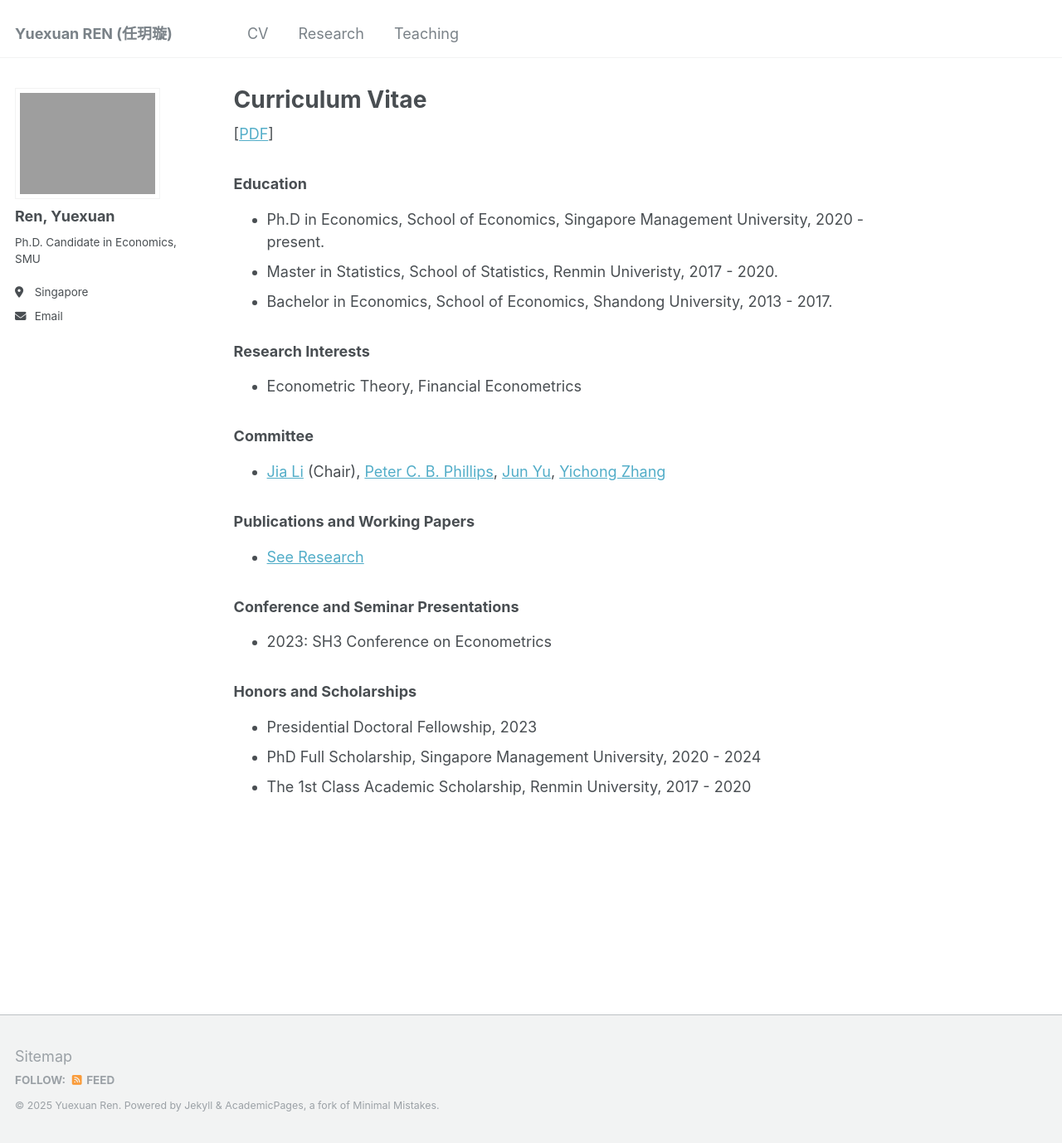
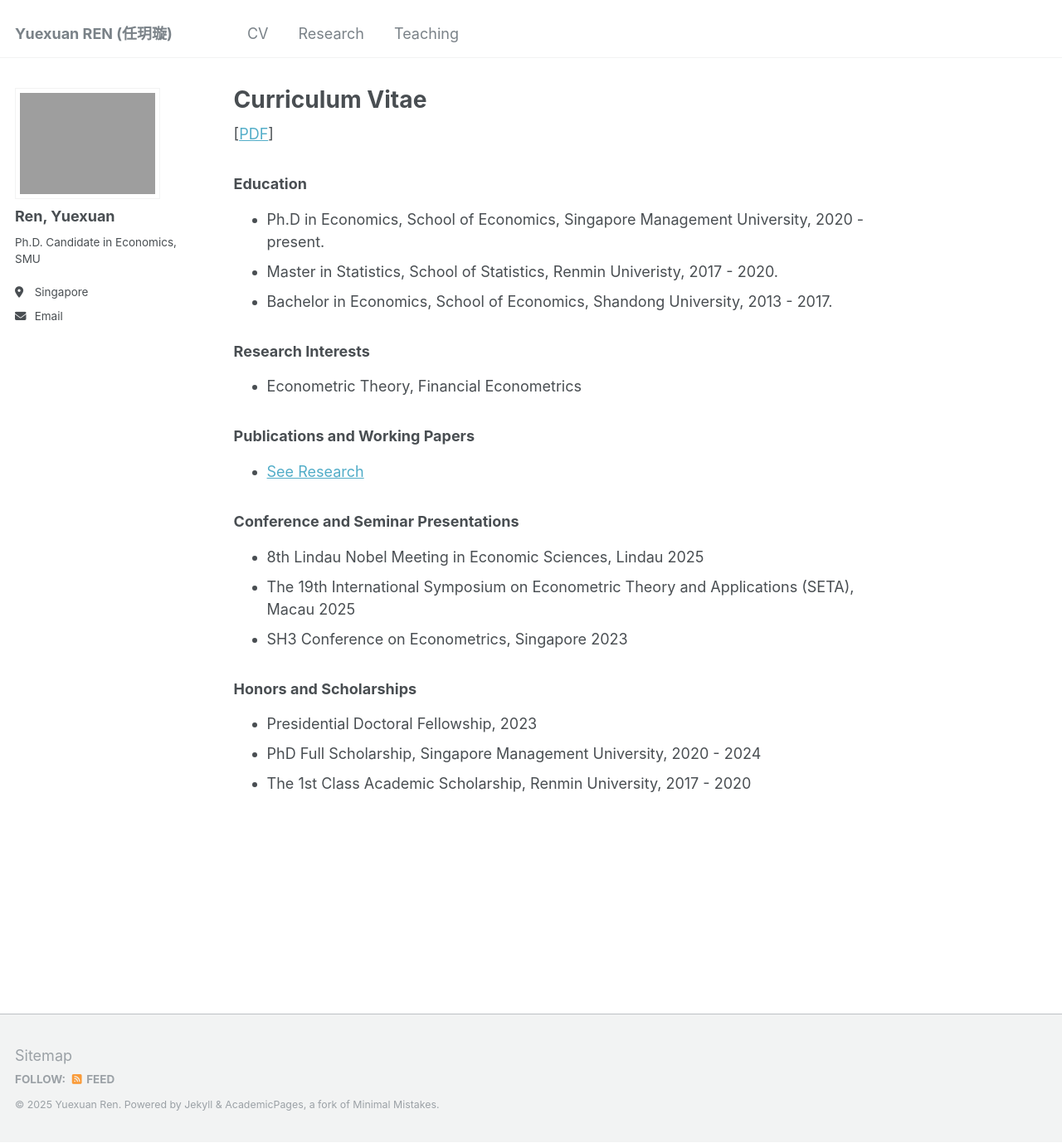
Before and after one commit to yuexuanren/yuexuanren.github.io, a Jekyll site: the page built from _pages/cv.md, in a window 1280 px wide and 1378 px high. Shown: the whole window at 83% size. Built offline with Jekyll 4.4.1, drawn with Linux system fonts in a browser that asks for light colours.

Commit message:
Update cv.md

```diff
--- a/_pages/cv.md
+++ b/_pages/cv.md
@@ -16,9 +16,9 @@ author_profile: true
 
 * Econometric Theory, Financial Econometrics
 
-### Committee
+<!-- ### Committee
 
-* [Jia Li](https://sites.google.com/view/jiali/home) (Chair), [Peter C. B. Phillips](http://korora.econ.yale.edu/phillips/), [Jun Yu](https://fba.um.edu.mo/faculty/junyu/), [Yichong Zhang](https://sites.google.com/site/yichongzhang86/home)
+* [Jia Li](https://sites.google.com/view/jiali/home) (Chair), [Peter C. B. Phillips](http://korora.econ.yale.edu/phillips/), [Jun Yu](https://fba.um.edu.mo/faculty/junyu/), [Yichong Zhang](https://sites.google.com/site/yichongzhang86/home)-->
 
 ### Publications and Working Papers
 
@@ -27,7 +27,9 @@ author_profile: true
 
 ### Conference and Seminar Presentations
 
-* 2023: SH3 Conference on Econometrics
+* 8th Lindau Nobel Meeting in Economic Sciences, Lindau 2025
+* The 19th International Symposium on Econometric Theory and Applications (SETA), Macau 2025
+* SH3 Conference on Econometrics, Singapore 2023
 
 ### Honors and Scholarships
 
```
